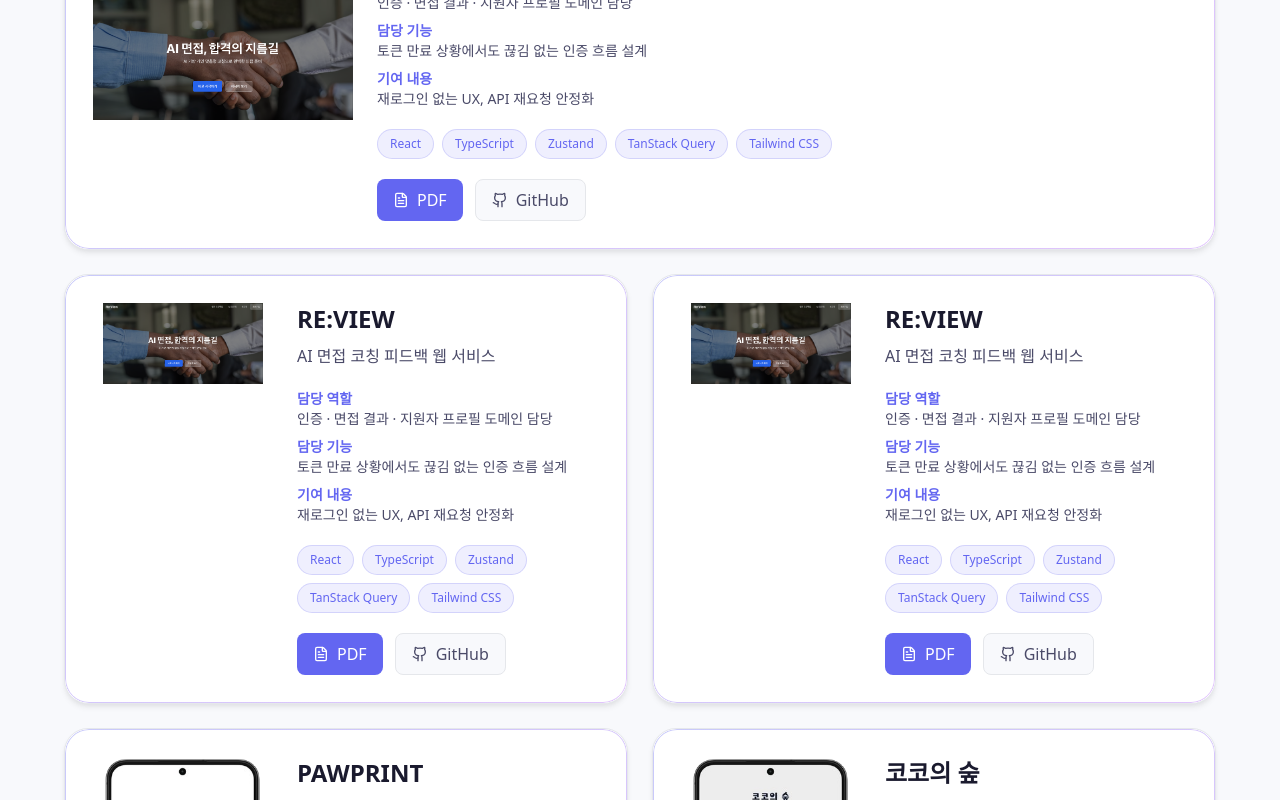
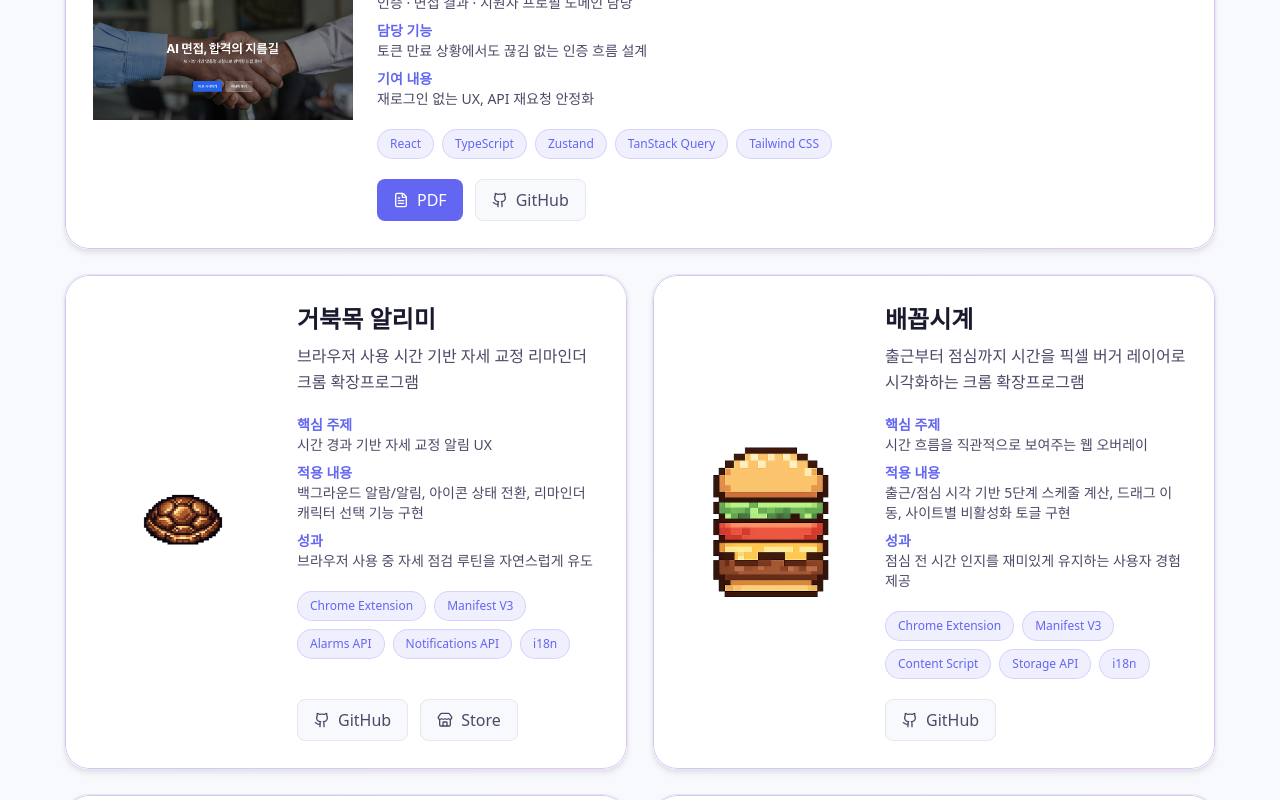
Before and after one commit to iiiiin/portfolio, a Next.js app: page / in a window 1280 px wide. Shown: the part 2000-2800 px from the top of the page. Built offline with nearby package versions, Linux system fonts and the light colour scheme.

Commit message:
chore: 크롬 확장 프로젝트 추가

```diff
--- a/src/components/sections/ProjectSection.tsx
+++ b/src/components/sections/ProjectSection.tsx
@@ -2,7 +2,7 @@
 
 import { useEffect, useState } from 'react';
 import { motion, AnimatePresence } from 'framer-motion';
-import { FileText, Github } from 'lucide-react';
+import { FileText, Github, Store } from 'lucide-react';
 import Image from 'next/image';
 import { projects } from '@/data/profile';
 
@@ -35,8 +35,9 @@ export default function ProjectSection() {
         };
     }, [openDemo]);
 
-    const reviewProject = projects.find((project) => project.id === 'review');
-    const mobileProjects = projects.filter((project) => project.id !== 'review');
+    const reviewProject = projects.find((project) => project.displayType === 'web') ?? projects.find((project) => project.id === 'review');
+    const reviewSubProjects = projects.filter((project) => project.displayType === 'chrome-ext').slice(0, 2);
+    const mobileProjects = projects.filter((project) => project.displayType === 'app');
 
     return (
         <section id="project" className="py-20 px-4 bg-background-secondary">
@@ -141,30 +142,44 @@ export default function ProjectSection() {
                                             GitHub
                                         </motion.a>
                                     )}
+                                    {reviewProject.links?.store && (
+                                        <motion.a
+                                            href={reviewProject.links.store}
+                                            className="inline-flex items-center gap-2 px-4 py-2 rounded-lg
+                        bg-background-secondary border border-border
+                        text-foreground-secondary hover:text-foreground
+                        transition-colors"
+                                            whileHover={{ scale: 1.02 }}
+                                            whileTap={{ scale: 0.98 }}
+                                        >
+                                            <Store className="w-4 h-4" />
+                                            Store
+                                        </motion.a>
+                                    )}
                                 </div>
                             </div>
                         </div>
                     </motion.div>
                 ) : null}
 
-                {/* 2행: RE:VIEW 카드 2개 (앱 카드와 동일한 가로형) */}
-                {reviewProject ? (
+                {/* 2행: RE:VIEW 서브 카드 2개 (앱 카드와 동일한 가로형) */}
+                {reviewSubProjects.length > 0 ? (
                     <div className="mb-6 grid grid-cols-1 gap-6 md:grid-cols-2">
-                        {[0, 1].map((duplicateIndex) => (
+                        {reviewSubProjects.map((project, index) => (
                             <motion.div
-                                key={`review-horizontal-copy-${duplicateIndex}`}
+                                key={project.id}
                                 className="card p-6 md:p-7 h-full"
                                 initial={{ opacity: 0, y: 24 }}
                                 whileInView={{ opacity: 1, y: 0 }}
                                 viewport={{ once: true, amount: 0.2 }}
-                                transition={{ duration: 0.4, delay: duplicateIndex * 0.05 }}
+                                transition={{ duration: 0.4, delay: index * 0.05 }}
                             >
                                 <div className="flex h-full flex-col gap-6 sm:flex-row">
-                                    <div className="sm:w-[180px] sm:shrink-0 flex items-start justify-center">
-                                        {reviewProject.image ? (
+                                    <div className="sm:w-[180px] sm:shrink-0 flex items-center justify-center">
+                                        {project.image ? (
                                             <Image
-                                                src={reviewProject.image}
-                                                alt={`${reviewProject.title} preview`}
+                                                src={project.image}
+                                                alt={`${project.title} preview`}
                                                 width={180}
                                                 height={320}
                                                 className="h-auto w-[140px] sm:w-[160px] object-contain"
@@ -175,13 +190,13 @@ export default function ProjectSection() {
                                     </div>
 
                                     <div className="flex flex-1 flex-col">
-                                        <h3 className="text-2xl font-bold text-foreground mb-2">{reviewProject.title}</h3>
-                                        <p className="text-foreground-secondary leading-relaxed mb-5">{reviewProject.description}</p>
+                                        <h3 className="text-2xl font-bold text-foreground mb-2">{project.title}</h3>
+                                        <p className="text-foreground-secondary leading-relaxed mb-5">{project.description}</p>
 
-                                        {reviewProject.highlights && (
+                                        {project.highlights && (
                                             <div className="space-y-2 mb-5">
-                                                {reviewProject.highlights.map((item) => (
-                                                    <div key={`${reviewProject.id}-horizontal-${duplicateIndex}-${item.label}`} className="flex flex-col">
+                                                {project.highlights.map((item) => (
+                                                    <div key={`${project.id}-${item.label}`} className="flex flex-col">
                                                         <span className="text-sm font-semibold text-accent-primary">{item.label}</span>
                                                         <span className="text-sm text-foreground-secondary">{item.text}</span>
                                                     </div>
@@ -190,9 +205,9 @@ export default function ProjectSection() {
                                         )}
 
                                         <div className="mb-5 flex flex-wrap gap-2">
-                                            {reviewProject.tags.map((tag) => (
+                                            {project.tags.map((tag) => (
                                                 <span
-                                                    key={`${reviewProject.id}-horizontal-${duplicateIndex}-${tag}`}
+                                                    key={`${project.id}-${tag}`}
                                                     className="px-3 py-1.5 text-xs bg-accent-primary/10 text-accent-primary rounded-full border border-accent-primary/20"
                                                 >
                                                     {tag}
@@ -201,14 +216,14 @@ export default function ProjectSection() {
                                         </div>
 
                                         <div className="mt-auto flex flex-wrap gap-3">
-                                            {reviewProject.links?.demo && (
+                                            {project.links?.demo && (
                                                 <motion.button
                                                     type="button"
                                                     onClick={() =>
                                                         setOpenDemo({
-                                                            url: reviewProject.links?.demo ?? '',
-                                                            page: reviewProject.links?.demoPage ?? 1,
-                                                            title: reviewProject.title,
+                                                            url: project.links?.demo ?? '',
+                                                            page: project.links?.demoPage ?? 1,
+                                                            title: project.title,
                                                         })
                                                     }
                                                     className="inline-flex items-center gap-2 px-4 py-2 rounded-lg
@@ -221,9 +236,9 @@ export default function ProjectSection() {
                                                     PDF
                                                 </motion.button>
                                             )}
-                                            {reviewProject.links?.github && (
+                                            {project.links?.github && (
                                                 <motion.a
-                                                    href={reviewProject.links.github}
+                                                    href={project.links.github}
                                                     target="_blank"
                                                     rel="noopener noreferrer"
                                                     className="inline-flex items-center gap-2 px-4 py-2 rounded-lg
@@ -235,6 +250,20 @@ export default function ProjectSection() {
                                                 >
                                                     <Github className="w-4 h-4" />
                                                     GitHub
+                                                </motion.a>
+                                            )}
+                                            {project.links?.store && (
+                                                <motion.a
+                                                    href={project.links.store}
+                                                    className="inline-flex items-center gap-2 px-4 py-2 rounded-lg
+                        bg-background-secondary border border-border
+                        text-foreground-secondary hover:text-foreground
+                        transition-colors"
+                                                    whileHover={{ scale: 1.02 }}
+                                                    whileTap={{ scale: 0.98 }}
+                                                >
+                                                    <Store className="w-4 h-4" />
+                                                    Store
                                                 </motion.a>
                                             )}
                                         </div>
@@ -334,6 +363,20 @@ export default function ProjectSection() {
                                                 GitHub
                                             </motion.a>
                                         )}
+                                        {project.links?.store && (
+                                            <motion.a
+                                                href={project.links.store}
+                                                className="inline-flex items-center gap-2 px-4 py-2 rounded-lg
+                        bg-background-secondary border border-border
+                        text-foreground-secondary hover:text-foreground
+                        transition-colors"
+                                                whileHover={{ scale: 1.02 }}
+                                                whileTap={{ scale: 0.98 }}
+                                            >
+                                                <Store className="w-4 h-4" />
+                                                Store
+                                            </motion.a>
+                                        )}
                                     </div>
                                 </div>
                             </div>
--- a/src/data/profile.ts
+++ b/src/data/profile.ts
@@ -41,6 +41,7 @@ export interface SkillCategory {
 
 export interface Project {
     id: string;
+    displayType?: 'web' | 'chrome-ext' | 'app';
     title: string;
     description: string;
     image?: string;
@@ -52,6 +53,7 @@ export interface Project {
     links?: {
         demo?: string;
         demoPage?: number;
+        store?: string;
         github?: string;
     };
 }
@@ -122,6 +124,7 @@ export const profile: ProfileData = {
 export const projects: Project[] = [
     {
         id: 'pawprint',
+        displayType: 'app',
         title: 'PAWPRINT',
         description: '반려동물 건강 분석/활동량 관리 서비스',
         image: '/pawprint_1_bg.png',
@@ -139,6 +142,7 @@ export const projects: Project[] = [
     },
     {
         id: 'review',
+        displayType: 'web',
         title: 'RE:VIEW',
         description: 'AI 면접 코칭 피드백 웹 서비스',
         image: '/review.png',
@@ -155,7 +159,42 @@ export const projects: Project[] = [
         },
     },
     {
+        id: 'turtleneck-reminder',
+        displayType: 'chrome-ext',
+        title: '거북목 알리미',
+        description: '브라우저 사용 시간 기반 자세 교정 리마인더 크롬 확장프로그램',
+        image: '/neckno.png',
+        tags: ['Chrome Extension', 'Manifest V3', 'Alarms API', 'Notifications API', 'i18n'],
+        highlights: [
+            { label: '핵심 주제', text: '시간 경과 기반 자세 교정 알림 UX' },
+            { label: '적용 내용', text: '백그라운드 알람/알림, 아이콘 상태 전환, 리마인더 캐릭터 선택 기능 구현' },
+            { label: '성과', text: '브라우저 사용 중 자세 점검 루틴을 자연스럽게 유도' },
+        ],
+        links: {
+            store: 'https://chromewebstore.google.com/detail/dnojahjhfhgblnfggidnhjnjmfeeenmi?utm_source=item-share-cb',
+            github: 'https://github.com/iiiiin/turtleneck-reminder.git',
+        },
+    },
+    {
+        id: 'lunch-hourglass',
+        displayType: 'chrome-ext',
+        title: '배꼽시계',
+        description: '출근부터 점심까지 시간을 픽셀 버거 레이어로 시각화하는 크롬 확장프로그램',
+        image: '/burger.png',
+        tags: ['Chrome Extension', 'Manifest V3', 'Content Script', 'Storage API', 'i18n'],
+        highlights: [
+            { label: '핵심 주제', text: '시간 흐름을 직관적으로 보여주는 웹 오버레이' },
+            { label: '적용 내용', text: '출근/점심 시각 기반 5단계 스케줄 계산, 드래그 이동, 사이트별 비활성화 토글 구현' },
+            { label: '성과', text: '점심 전 시간 인지를 재미있게 유지하는 사용자 경험 제공' },
+        ],
+        links: {
+            // store: '#',
+            github: 'https://github.com/iiiiin/lunch-hourglass.git',
+        },
+    },
+    {
         id: 'cocos-forest',
+        displayType: 'app',
         title: '코코의 숲',
         description: '소비내역 기반 탄소배출량 추적 앱',
         image: '/cocosforest_1.png',
```
Also changed, not shown: public/burger.png (added), public/neckno.png (added).
